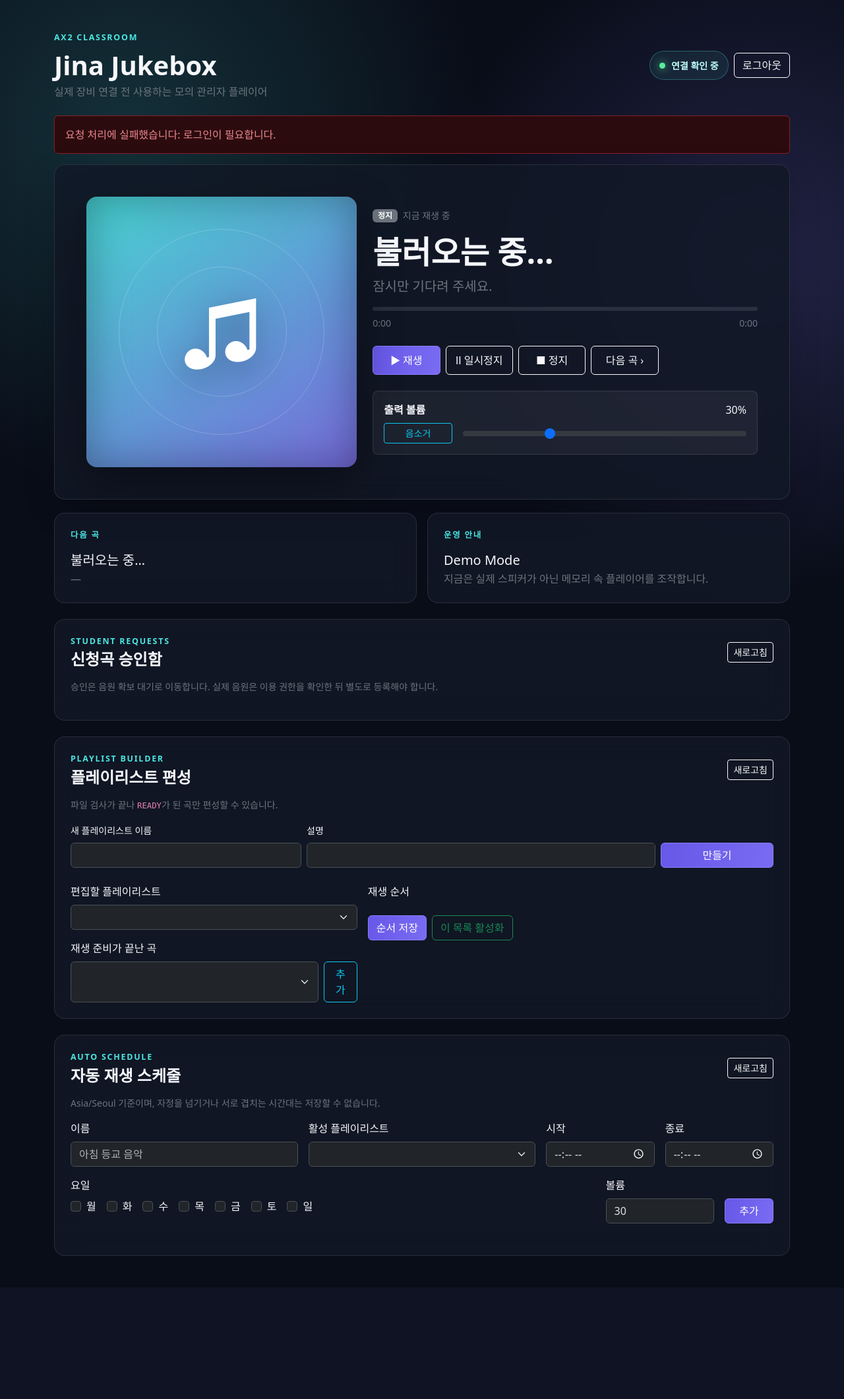
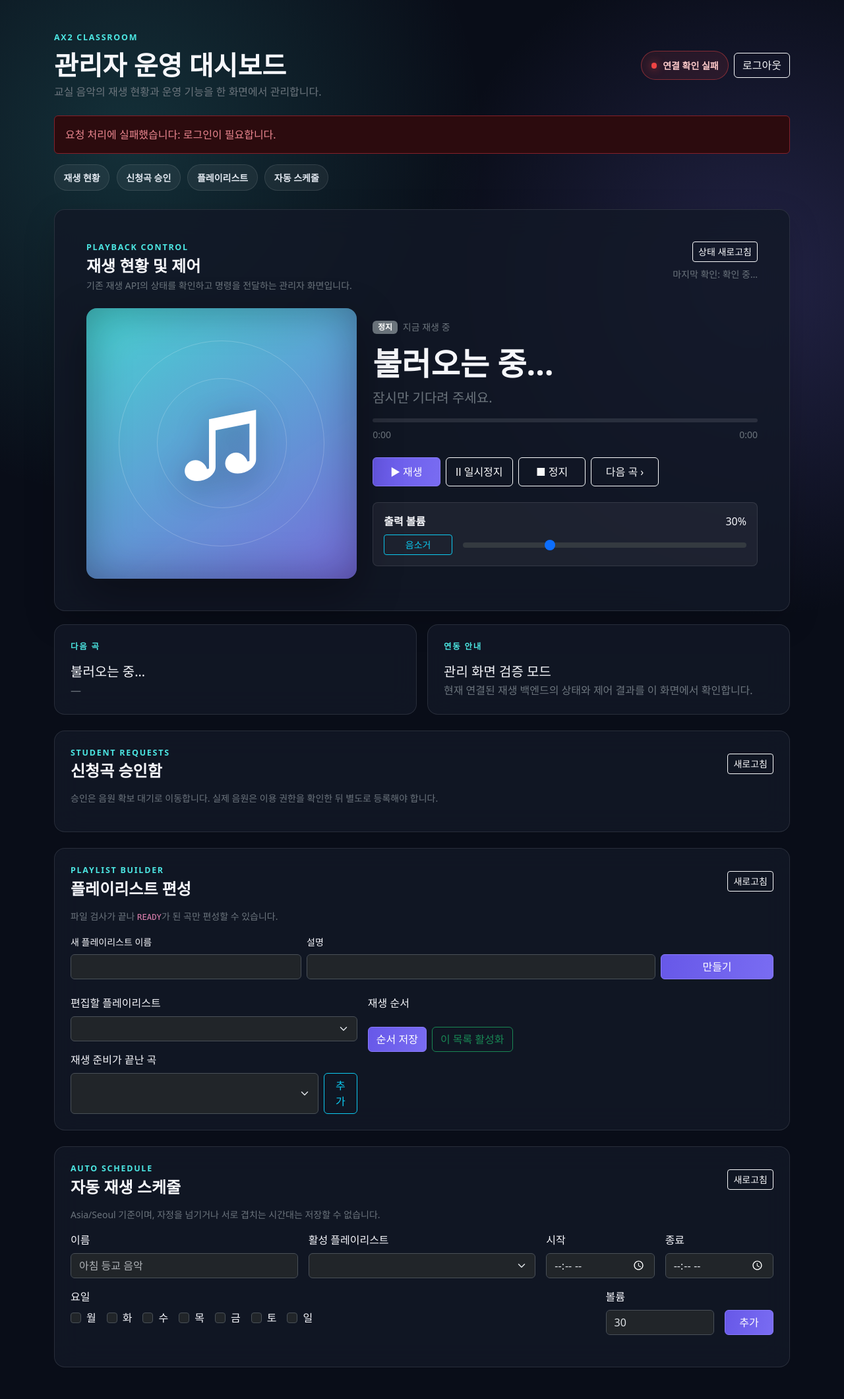
Before and after one commit to GilbertMoon/jina-classroom-jukebox, a FastAPI app: template backend/app/templates/admin/dashboard.html in a window 1280 px wide. Shown: the whole page at 66% size. Before the commit the page ends 1903 px from the top, so only its background shows below. Run offline with FastAPI, Linux system fonts and the light colour scheme; the template is opened without the code that fills it, so the values that code supplies are empty.

Commit message:
feat: refine STEP 02 admin dashboard

```diff
--- a/backend/app/static/dashboard.js
+++ b/backend/app/static/dashboard.js
@@ -42,6 +42,8 @@ const elements = {
   scheduleRefreshButton: document.querySelector("#schedule-refresh-button"),
   connectionPill: document.querySelector("#connection-pill"),
   connectionLabel: document.querySelector("#connection-label"),
+  playerRefreshButton: document.querySelector("#player-refresh-button"),
+  lastUpdated: document.querySelector("#last-updated"),
 };
 
 let readyTracks = [];
@@ -85,6 +87,14 @@ function renderConnectionHealth(health) {
   elements.connectionLabel.textContent = health.connected
     ? `${health.backend === "mpd" ? "MPD" : "Demo Player"} Online`
     : `${health.backend.toUpperCase()} Offline`;
+}
+
+function renderLastUpdated() {
+  elements.lastUpdated.textContent = `마지막 확인: ${new Intl.DateTimeFormat("ko-KR", {
+    hour: "2-digit",
+    minute: "2-digit",
+    second: "2-digit",
+  }).format(new Date())}`;
 }
 
 function showError(error) {
@@ -568,18 +578,23 @@ elements.logoutButton.addEventListener("click", async () => {
 elements.reviewRefreshButton.addEventListener("click", loadReviewList);
 
 async function refreshPlayer() {
+  elements.playerRefreshButton.disabled = true;
+  elements.playerRefreshButton.textContent = "확인 중…";
   try {
     render(await request("/api/player/status"));
+    renderConnectionHealth(await request("/api/player/health"));
+    renderLastUpdated();
   } catch (error) {
+    elements.connectionPill.classList.add("is-offline");
+    elements.connectionLabel.textContent = "연결 확인 실패";
     showError(error);
-  }
-  try {
-    renderConnectionHealth(await request("/api/player/health"));
-  } catch (error) {
-    showError(error);
+  } finally {
+    elements.playerRefreshButton.disabled = false;
+    elements.playerRefreshButton.textContent = "상태 새로고침";
   }
 }
 
+elements.playerRefreshButton.addEventListener("click", refreshPlayer);
 refreshPlayer();
 window.setInterval(refreshPlayer, 5000);
 loadReviewList();
--- a/backend/app/static/styles.css
+++ b/backend/app/static/styles.css
@@ -109,6 +109,36 @@ body {
   width: 0.55rem;
 }
 
+.dashboard-nav {
+  display: flex;
+  gap: 0.65rem;
+  overflow-x: auto;
+  padding-bottom: 0.25rem;
+  scrollbar-width: thin;
+}
+
+.dashboard-nav a {
+  background: var(--surface-soft);
+  border: 1px solid var(--line);
+  border-radius: 999px;
+  color: #e2e8f0;
+  flex: 0 0 auto;
+  font-size: 0.875rem;
+  font-weight: 700;
+  padding: 0.55rem 0.85rem;
+  text-decoration: none;
+}
+
+.dashboard-nav a:hover,
+.dashboard-nav a:focus-visible {
+  border-color: var(--cyan);
+  color: var(--cyan);
+}
+
+section[id] {
+  scroll-margin-top: 1rem;
+}
+
 .player-shell,
 .info-card {
   backdrop-filter: blur(20px);
@@ -187,4 +217,8 @@ body {
   .control-btn {
     flex: 1 1 calc(50% - 0.5rem);
   }
+
+  #player-refresh-button {
+    min-height: 2.75rem;
+  }
 }
--- a/backend/app/templates/admin/dashboard.html
+++ b/backend/app/templates/admin/dashboard.html
@@ -3,7 +3,7 @@
   <head>
     <meta charset="utf-8">
     <meta name="viewport" content="width=device-width, initial-scale=1">
-    <meta name="description" content="Jina Classroom Jukebox 모의 관리자 대시보드">
+    <meta name="description" content="Jina Classroom Jukebox 관리자 운영 대시보드">
     <meta name="csrf-token" content="{{ csrf_token }}">
     <title>관리자 대시보드 · Jina Classroom Jukebox</title>
     <link
@@ -19,8 +19,8 @@
       <header class="d-flex flex-column flex-md-row align-items-md-center justify-content-between gap-3 mb-4">
         <div>
           <p class="eyebrow mb-2">AX2 CLASSROOM</p>
-          <h1 class="display-6 fw-bold mb-1">Jina Jukebox</h1>
-          <p class="text-secondary mb-0">실제 장비 연결 전 사용하는 모의 관리자 플레이어</p>
+          <h1 class="display-6 fw-bold mb-1">관리자 운영 대시보드</h1>
+          <p class="text-secondary mb-0">교실 음악의 재생 현황과 운영 기능을 한 화면에서 관리합니다.</p>
         </div>
         <div class="d-flex align-items-center gap-2">
           <div id="connection-pill" class="connection-pill" aria-label="연결 상태">
@@ -31,9 +31,27 @@
         </div>
       </header>
 
-      <div id="alert" class="alert alert-danger d-none" role="alert"></div>
+      <div id="alert" class="alert alert-danger d-none" role="alert" aria-live="assertive"></div>
 
-      <section class="player-shell rounded-4 p-3 p-md-4 p-lg-5 shadow-lg">
+      <nav class="dashboard-nav mb-4" aria-label="관리 메뉴 바로가기">
+        <a href="#playback-control">재생 현황</a>
+        <a href="#review-heading">신청곡 승인</a>
+        <a href="#playlist-heading">플레이리스트</a>
+        <a href="#schedule-heading">자동 스케줄</a>
+      </nav>
+
+      <section id="playback-control" class="player-shell rounded-4 p-3 p-md-4 p-lg-5 shadow-lg" aria-labelledby="playback-heading">
+        <div class="d-flex flex-wrap justify-content-between align-items-start gap-3 mb-4">
+          <div>
+            <p class="card-label mb-1">PLAYBACK CONTROL</p>
+            <h2 id="playback-heading" class="h4 fw-bold mb-1">재생 현황 및 제어</h2>
+            <p class="small text-secondary mb-0">기존 재생 API의 상태를 확인하고 명령을 전달하는 관리자 화면입니다.</p>
+          </div>
+          <div class="text-md-end">
+            <button id="player-refresh-button" class="btn btn-sm btn-outline-light" type="button">상태 새로고침</button>
+            <p id="last-updated" class="small text-secondary mt-2 mb-0" aria-live="polite">마지막 확인: 확인 중…</p>
+          </div>
+        </div>
         <div class="row g-4 align-items-center">
           <div class="col-lg-5">
             <div class="album-art rounded-4" aria-hidden="true">
@@ -46,7 +64,7 @@
               <span id="state-badge" class="badge text-bg-secondary">정지</span>
               <span class="small text-secondary">지금 재생 중</span>
             </div>
-            <h2 id="track-title" class="display-5 fw-bold text-truncate">불러오는 중…</h2>
+            <h3 id="track-title" class="display-5 fw-bold text-truncate">불러오는 중…</h3>
             <p id="track-artist" class="fs-5 text-secondary">잠시만 기다려 주세요.</p>
 
             <div class="progress mb-2" role="progressbar" aria-label="곡 재생 진행률">
@@ -88,9 +106,9 @@
         </div>
         <div class="col-md-6">
           <article class="info-card rounded-4 p-4 h-100">
-            <p class="card-label">운영 안내</p>
-            <h3 class="h5 mb-1">Demo Mode</h3>
-            <p class="text-secondary mb-0">지금은 실제 스피커가 아닌 메모리 속 플레이어를 조작합니다.</p>
+            <p class="card-label">연동 안내</p>
+            <h3 class="h5 mb-1">관리 화면 검증 모드</h3>
+            <p class="text-secondary mb-0">현재 연결된 재생 백엔드의 상태와 제어 결과를 이 화면에서 확인합니다.</p>
           </article>
         </div>
       </section>
```
Also changed, not shown: backend/tests/test_main.py (+4 -0 lines), docs/step-02-verification.md (added, +27 -0 lines).
